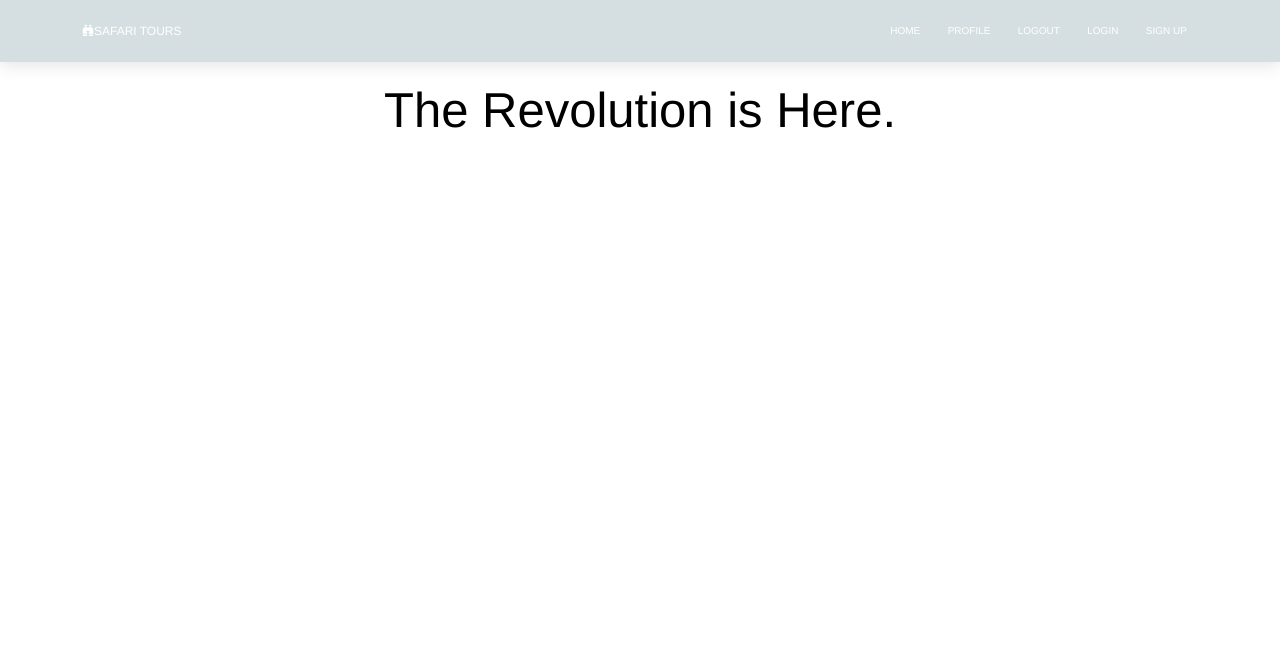
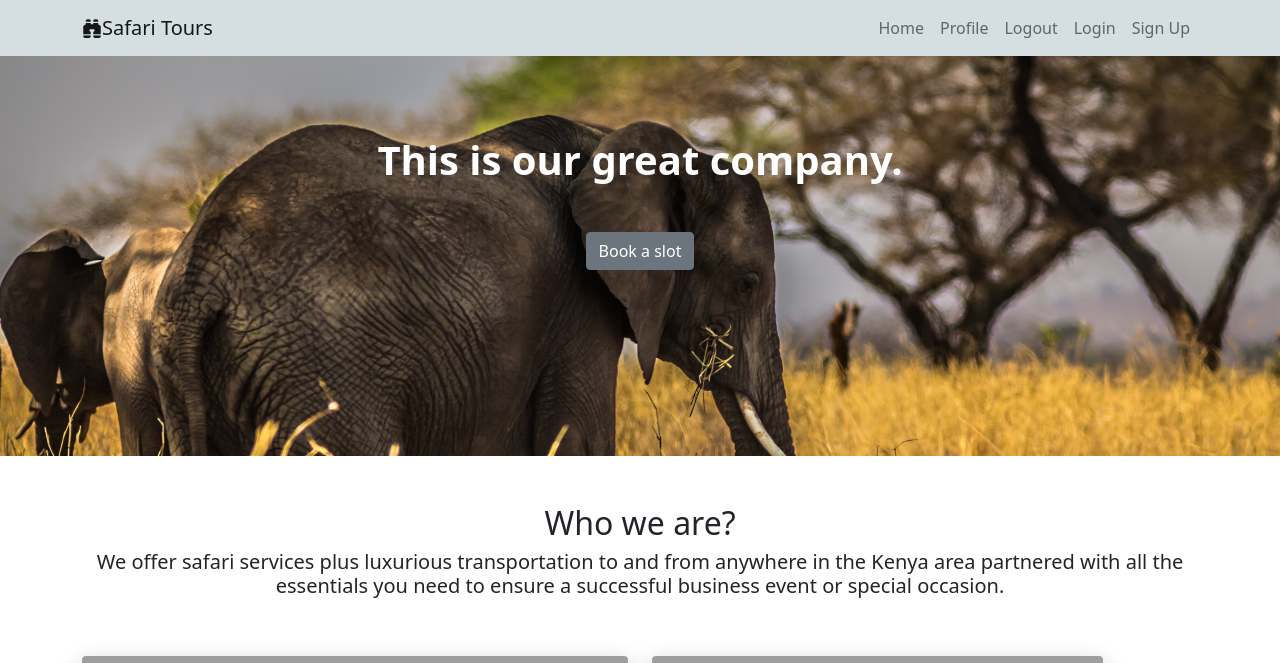
Before and after one commit to Kisavi/Safari-Tours, a Flask app: page / in a window 1280 px wide. Shown: the top 663 px of the page. Before the commit the page ends 128 px from the top, so only its background shows below. Run offline with Flask 2, Linux system fonts and the light colour scheme; some libraries are stand-ins or nearby versions; grey boxes are pictures that could not be loaded.

Commit message:
add images in the staitc folder

```diff
--- a/app/main/views.py
+++ b/app/main/views.py
@@ -21,3 +21,13 @@ def review():
 @main.route('/profile')
 def profile():
     return render_template('profile.html')
+
+
+@main.route('/bookings')
+def bookings():
+    return render_template('bookings.html')
+
+
+@main.route('/landing')
+def landing():
+    return render_template('landing-page.html')
--- a/app/templates/base.html
+++ b/app/templates/base.html
@@ -15,8 +15,9 @@
      <link rel="stylesheet" href="{{url_for('static',filename='css/signup.css')}}">
      <link rel="stylesheet" href="{{url_for('static',filename='css/profile.css')}}">
      <link rel="stylesheet" href="{{url_for('static',filename='css/comments.css')}}">
-     <link rel="stylesheet" href="{{url_for('static',filename='css/landing-page.css')}}">
+     <link rel="stylesheet" href="{{url_for('static',filename='css/landing.css')}}">
      <link rel="stylesheet" href="{{url_for('static',filename='css/navbar.css')}}">
+     <link rel="stylesheet" href="{{url_for('static',filename='css/bookings.css')}}">
     {% endblock %}
 </head>
 <body>
--- a/app/templates/comments.html
+++ b/app/templates/comments.html
@@ -7,7 +7,7 @@
         <div class="row gen">
             <div class="col-lg-4 col-md-5 col-sm-4 offset-md-1 offset-sm-1 col-12 mt-4">
                 <form id="algin-form" class="comment-form">
-                    <h4>Leave a comment</h4>
+                    <h4>Leave a review</h4>
                     <div class="form-group form5">
                         <label class="label1" for="name">Nickname</label>
                         <input type="text" name="name" id="fullname" class="form-control input2"
@@ -21,7 +21,7 @@
                     <div class="form-group form5 back">
                          <a href="" class="btn comment-button"><i class="bi bi-arrow-left"
                                  style='font-size:30px; font-weight: 800;'></i></a>
-                        <button type="button" class="btn post-comment">Post Comment</button>
+                        <button type="button" class="btn post-comment">Post Review</button>
                     </div>
                 </form>
             </div>
--- a/app/templates/landing-page.html
+++ b/app/templates/landing-page.html
@@ -1,17 +1,92 @@
 {% extends 'base.html' %}
 
 {% block content %}
-<div>
-    <div class="header-dark">
-        <div class="container hero">
+<div class="wrapper">
+    <div class="page-header page-header-small">
+      <div class="content-center">
+        <div class="container">
+          <h1 class="title mb-5">This is our great company.</h1>
+          <div class="text-center">
+            <button type="button" class="btn btn-secondary">Book a slot</button>
+          </div>
+        </div>
+      </div>
+    </div>
+    <div class="section section-about-us">
+      <div class="container">
+        <div class="row">
+          <div class="col-md-12  text-center">
+            <h2 class="title2">Who we are?</h2>
+            <h5 class="description8">We offer safari services plus luxurious transportation to and from anywhere in the Kenya area partnered with all the essentials you need to ensure a successful business event or special occasion.</h5>
+          </div>
+        </div>
+        <div class="separator separator-primary"></div>
+        <div class="section-story-overview">
             <div class="row">
-                <div class="col-md-8 offset-md-2">
-                    <h1 class="text-center">The Revolution is Here.</h1>
-                    <div class="embed-responsive embed-responsive-16by9"><iframe class="embed-responsive-item"></iframe></div>
+                <div class="col-md-6">
+                  <div class="image-container image-left" style="background-image: url('https://raw.githack.com/creativetimofficial/now-ui-kit/master/assets/img/login.jpg')">
+                    <!-- First image on the left side -->
+                    <p class="blockquote blockquote-primary mt-5">"Choose from a wide range of safari destinations and adventures. Holidays in Kenya include game reserves, camping and national parks. "
+                      <br>
+                      <br>
+                      <button type="button" class="btn btn-secondary">Book a slot</button>
+                    </p>
+                  </div>
+                  <!-- Second image on the left side of the article -->
+                  <div class="image-container" style="background-image: url('https://raw.githack.com/creativetimofficial/now-ui-kit/master/assets/img/bg3.jpg')"></div>
                 </div>
+                <div class="col-md-5">
+                  <!-- First image on the right side, above the article -->
+                  <div class="image-container image-right" style="background-image: url('https://raw.githack.com/creativetimofficial/now-ui-kit/master/assets/img/bg1.jpg')"></div>
+                  <h3 class="mt-5">Why Customers Love Us?</h3>
+                  <p>With over three decades’ experience putting together dream holidays for our valued guests, we are passionate about bringing your perfect holiday to life.
+                  </p>
+                  <p>
+                    Based in Kenya, our unparalleled knowledge of the country and our contacts with leading safari lodges, camps and guides means we can create a unique experience, completely tailored to suit your interests.
+                  </p>
+                  <p>Whether you’re looking for a luxury safari and beach escape or want to get up close to wildlife while glamping, we take care of everything for you, so you can create memories that last a lifetime.
+                  </p>
+                </div>
+              </div>
             </div>
+          </div>
         </div>
-    </div>
-</div>
+
+        <div class="section section-team text-center mb-5">
+          <div class="container">
+            <h2 class="mb-5">Previous safaris</h2>
+            <div class="team">
+              <div class="row">
+                <div class="col-md-4">
+                  <div class="team-player">
+                    <img src="../static/images/img2.jpg" alt="Thumbnail Image" class="mb-2 img-fluid img-raised">
+                    <h4 class="">Tsavo East</h4>
+                    <p class="description">You can write here details about one of your team members. You can give more details about what they do. Feel free to add some
+                      for people to be able to follow them outside the site.</p>
+                      <button type="button" class="btn btn-secondary">Review</button>
+                  </div>
+                </div>
+                <div class="col-md-4">
+                  <div class="team-player">
+                    <img src="../static/images/img1.jpg" alt="Thumbnail Image" class="mb-2 img-fluid img-raised">
+                    <h4 class="">Nairobi National Park</h4>
+                    <p class="description">You can write here details about one of your team members. You can give more details about what they do. Feel free to add some
+                       for people to be able to follow them outside the site.</p>
+                       <button type="button" class="btn btn-secondary">Review</button>
+                  </div>
+                </div>
+                <div class="col-md-4">
+                  <div class="team-player">
+                    <img src="../static/images/img3.jpg" alt="Thumbnail Image" class="mb-2 img-fluid img-raised">
+                    <h4 class="">Amboseli</h4>
+                    <p class="description">You can write here details about one of your team members. You can give more details about what they do. Feel free to add some
+                       for people to be able to follow them outside the site.</p>
+                       <button type="button" class="btn btn-secondary">Review</button>
+                    </div>
+                  </div>
+                </div>
+              </div>
+            </div>
+          </div>
 
 {% endblock %}
--- a/app/templates/login.html
+++ b/app/templates/login.html
@@ -7,7 +7,7 @@
           <div class="card login-card">
             <div class="card-body p-5 text-center">
 
-              <div class="mb-md-5 mt-md-4 pb-5">
+              <div class="mb-md-3 mt-md-4 pb-3">
 
                 <h2 class="fw-bold mb-2 text-uppercase">Login</h2>
                 <p class="white mb-5">We missed you. Welcome back!</p>
--- a/app/templates/navbar.html
+++ b/app/templates/navbar.html
@@ -8,7 +8,7 @@
         <ul class="navbar-nav ms-auto">
 
             <li class="nav-item">
-            <a class="nav-link"  href="/">Home</a>
+            <a class="nav-link"  href="/landing">Home</a>
           </li>
              <li class="nav-item">
             <a class="nav-link"  href="/profile">Profile</a>
--- a/app/templates/profile.html
+++ b/app/templates/profile.html
@@ -23,14 +23,14 @@
                                                                 <div class="row">
                                                                     <div class="col-sm-6">
                                                                         <p class="m-b-10 f-w-600">Email</p>
-                                                                        <h6 class="text-muted f-w-400">rntng@gmail.com</h6>
+                                                                        <h6 class="text-muted f-w-400">user@gmail.com</h6>
                                                                     </div>
                                                                     <div class="col-sm-6">
                                                                         <p class="m-b-10 f-w-600">Phone</p>
-                                                                        <h6 class="text-muted f-w-400">98979989898</h6>
+                                                                        <h6 class="text-muted f-w-400">0700000000</h6>
                                                                     </div>
                                                                 </div>
-                                                                <h6 class="m-b-20 m-t-40 p-b-5 b-b-default f-w-600">Projects</h6>
+                                                                <h6 class="m-b-20 m-t-40 p-b-5 b-b-default f-w-600">Visits</h6>
                                                                 <div class="row">
                                                                     <div class="col-sm-6">
                                                                         <p class="m-b-10 f-w-600">Recent visits</p>
```
Also changed, not shown: app/templates/bookings.html (+40 -2 lines), app/static/images/comments.jpg (deleted), app/static/images/comments1.jpg (deleted), app/static/images/elp.jpg (added), app/static/images/img1.jpg (added), 3 other files.
